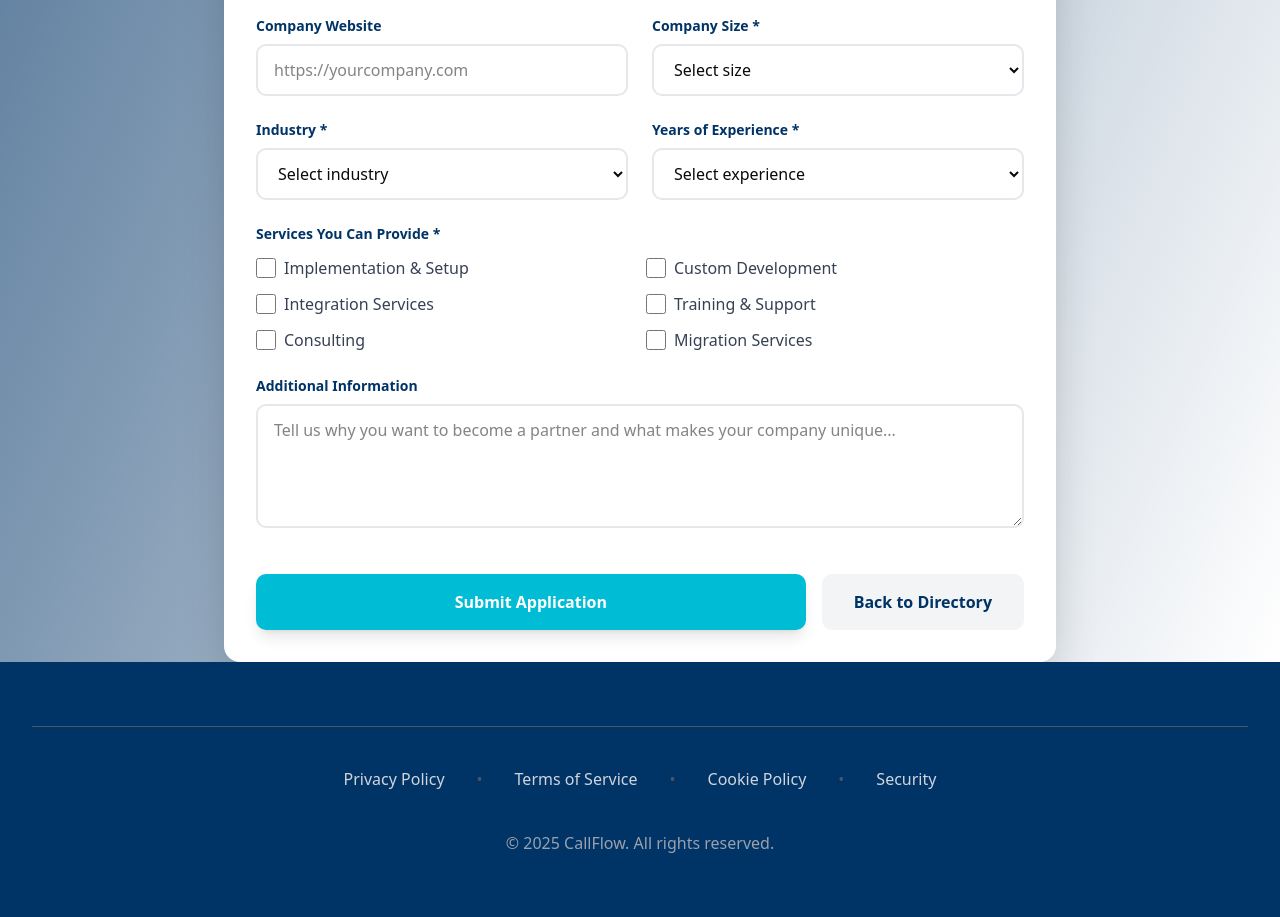
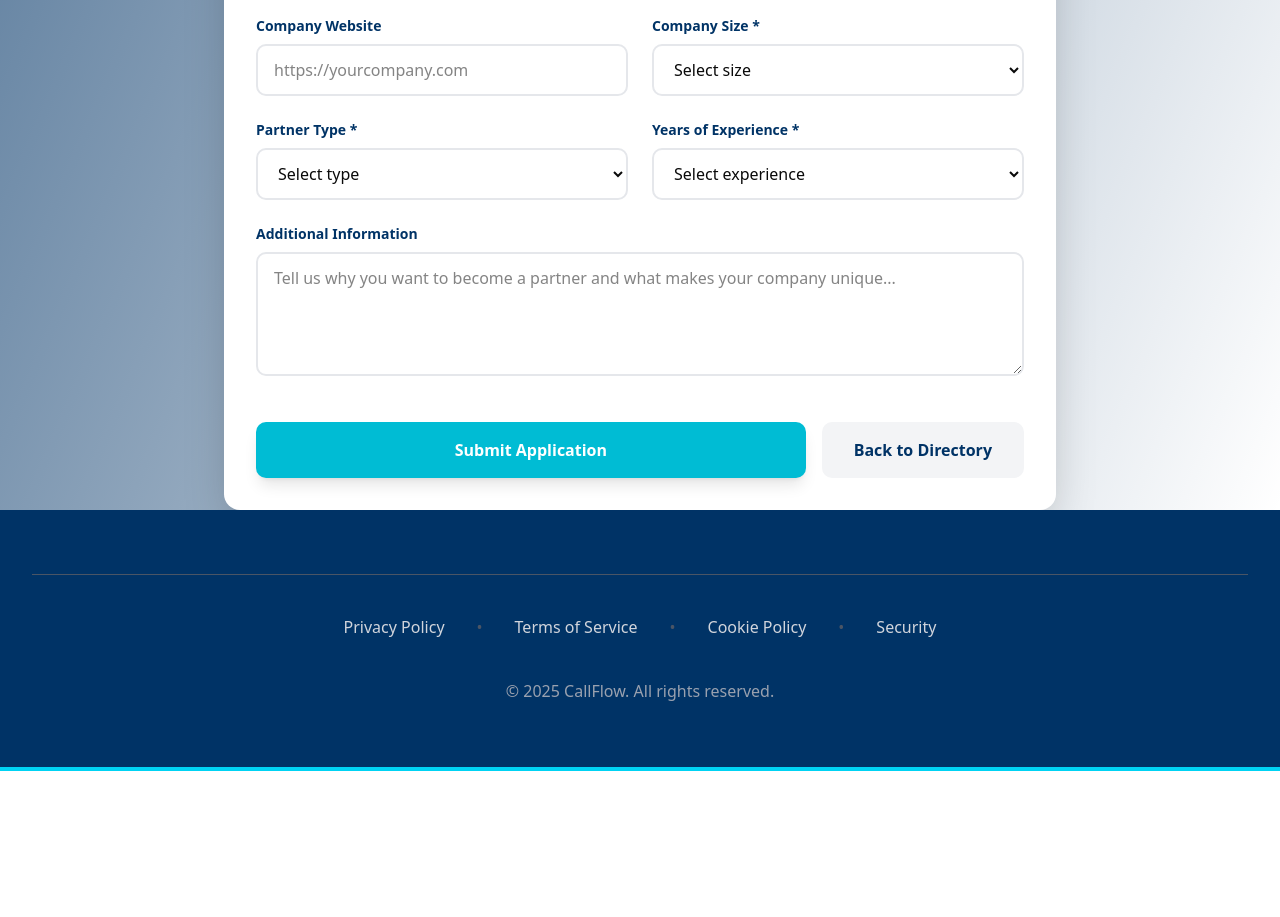
Before and after one commit to MrunmayeeCom/Callifo, a React (Vite) app in the folder Callifo-main/: page /become-partner in a window 1280 px wide. Shown: the part 2480-3397 px from the top of the page. After the commit the page ends 3251 px from the top, so only its background shows below. Built offline with nearby package versions, Linux system fonts and the light colour scheme.

Commit message:
patner program form

```diff
--- a/Callifo-main/src/components/BecomePartner.tsx
+++ b/Callifo-main/src/components/BecomePartner.tsx
@@ -2,6 +2,7 @@ import { motion } from "motion/react";
 import { Award, Users, TrendingUp, Globe, CheckCircle, Target } from "lucide-react";
 import { useState } from "react";
 import { submitPartnerApplication } from "../api/partnerProgram";
+
 interface BecomePartnerProps {
   onBackToDirectory: () => void;
 }
@@ -16,22 +17,31 @@ export function BecomePartner({ onBackToDirectory }: BecomePartnerProps) {
     city: "",
     website: "",
     companySize: "",
-    industry: "",
+    partnerType: "",
     experience: "",
-    services: [] as string[],
     message: ""
   });
 
   const [isSubmitting, setIsSubmitting] = useState(false);
 
   // Mapping functions to match API requirements
+  const mapPartnerType = (type: string) => {
+    if (type === "distributor") {
+      return "distributor";
+    }
+    // All other types (reseller, implementation, technology, referral) are channel partners
+    return "channel_partner";
+  };
+
   const mapExperience = (exp: string) => {
     switch (exp) {
-      case "0-2":
+      case "0-1":
         return "0-1";
+      case "1-3":
+        return "1-3";
       case "3-5":
         return "3-5";
-      case "6-10":
+      case "5-10":
         return "5-10";
       case "10+":
         return "10+";
@@ -40,16 +50,16 @@ export function BecomePartner({ onBackToDirectory }: BecomePartnerProps) {
     }
   };
 
-  const mapIndustryToBusinessType = (industry: string) => {
-    switch (industry) {
-      case "IT Services":
+  const mapBusinessType = (partnerType: string) => {
+    switch (partnerType) {
+      case "technology":
         return "Technology";
-      case "Consulting":
+      case "reseller":
+        return "Reseller";
+      case "implementation":
         return "Consulting";
-      case "Software Development":
-        return "Technology";
-      case "Telecommunications":
-        return "Technology";
+      case "referral":
+        return "Other";
       default:
         return "Other";
     }
@@ -62,7 +72,7 @@ export function BecomePartner({ onBackToDirectory }: BecomePartnerProps) {
     // Validate required fields
     if (!formData.companyName || !formData.contactName || !formData.email ||
         !formData.phone || !formData.country || !formData.city ||
-        !formData.companySize || !formData.industry || !formData.experience) {
+        !formData.companySize || !formData.partnerType || !formData.experience) {
       alert("Please fill in all required fields");
       setIsSubmitting(false);
       return;
@@ -84,15 +94,15 @@ export function BecomePartner({ onBackToDirectory }: BecomePartnerProps) {
         },
 
         businessDetails: {
-          businessType: mapIndustryToBusinessType(formData.industry),
+          businessType: mapBusinessType(formData.partnerType),
           yearsInBusiness: mapExperience(formData.experience),
           numberOfEmployees: formData.companySize,
           existingClients: 0,
         },
 
         partnershipDetails: {
-          joinAs: "channel_partner", // Default to channel_partner for CallFlow
-          motivation: formData.message || `Services offered: ${formData.services.join(", ")}`,
+          joinAs: mapPartnerType(formData.partnerType),
+          motivation: formData.message || "No additional information provided",
         },
 
         source: "callifo",
@@ -114,9 +124,8 @@ export function BecomePartner({ onBackToDirectory }: BecomePartnerProps) {
         city: "",
         website: "",
         companySize: "",
-        industry: "",
+        partnerType: "",
         experience: "",
-        services: [],
         message: ""
       });
 
@@ -141,15 +150,6 @@ export function BecomePartner({ onBackToDirectory }: BecomePartnerProps) {
     });
   };
 
-  const handleServiceToggle = (service: string) => {
-    setFormData({
-      ...formData,
-      services: formData.services.includes(service)
-        ? formData.services.filter(s => s !== service)
-        : [...formData.services, service]
-    });
-  };
-
   const benefits = [
     {
       icon: <Award className="w-8 h-8" />,
@@ -171,15 +171,6 @@ export function BecomePartner({ onBackToDirectory }: BecomePartnerProps) {
       title: "Global Network",
       description: "Connect with partners worldwide and share best practices"
     }
-  ];
-
-  const serviceOptions = [
-    "Implementation & Setup",
-    "Custom Development",
-    "Integration Services",
-    "Training & Support",
-    "Consulting",
-    "Migration Services"
   ];
 
   return (
@@ -481,20 +472,20 @@ export function BecomePartner({ onBackToDirectory }: BecomePartnerProps) {
               </div>
 
               <div>
-                <label className="block text-sm font-semibold text-[#003366] mb-2">Industry *</label>
+                <label className="block text-sm font-semibold text-[#003366] mb-2">Partner Type *</label>
                 <select
-                  name="industry"
-                  value={formData.industry}
+                  name="partnerType"
+                  value={formData.partnerType}
                   onChange={handleChange}
                   required
                   className="w-full px-4 py-3 border-2 border-gray-200 rounded-lg focus:border-[#00bcd4] focus:outline-none transition-colors"
                 >
-                  <option value="">Select industry</option>
-                  <option value="IT Services">IT Services</option>
-                  <option value="Consulting">Consulting</option>
-                  <option value="Software Development">Software Development</option>
-                  <option value="Telecommunications">Telecommunications</option>
-                  <option value="Other">Other</option>
+                  <option value="">Select type</option>
+                  <option value="reseller">Reseller Partner</option>
+                  <option value="distributor">Distributor</option>
+                  <option value="implementation">Implementation Partner</option>
+                  <option value="technology">Technology Partner</option>
+                  <option value="referral">Referral Partner</option>
                 </select>
               </div>
 
@@ -508,28 +499,12 @@ export function BecomePartner({ onBackToDirectory }: BecomePartnerProps) {
                   className="w-full px-4 py-3 border-2 border-gray-200 rounded-lg focus:border-[#00bcd4] focus:outline-none transition-colors"
                 >
                   <option value="">Select experience</option>
-                  <option value="0-2">0-2 years</option>
+                  <option value="0-1">0-1 years</option>
+                  <option value="1-3">1-3 years</option>
                   <option value="3-5">3-5 years</option>
-                  <option value="6-10">6-10 years</option>
+                  <option value="5-10">5-10 years</option>
                   <option value="10+">10+ years</option>
                 </select>
-              </div>
-            </div>
-
-            <div>
-              <label className="block text-sm font-semibold text-[#003366] mb-3">Services You Can Provide *</label>
-              <div className="grid md:grid-cols-2 gap-3">
-                {serviceOptions.map((service) => (
-                  <label key={service} className="flex items-center gap-2 cursor-pointer">
-                    <input
-                      type="checkbox"
-                      checked={formData.services.includes(service)}
-                      onChange={() => handleServiceToggle(service)}
-                      className="w-5 h-5 text-[#00bcd4] border-2 border-gray-300 rounded focus:ring-[#00bcd4]"
-                    />
-                    <span className="text-gray-700">{service}</span>
-                  </label>
-                ))}
               </div>
             </div>
 
--- a/Callifo-main/src/components/Checkout.tsx
+++ b/Callifo-main/src/components/Checkout.tsx
@@ -44,6 +44,7 @@ export function Checkout({ isOpen, onClose, selectedPlan }: CheckoutProps) {
     "monthly" | "quarterly" | "half-yearly" | "yearly"
   >(cycleFromUrl || "monthly");
   const [useFreeTrial, setUseFreeTrial] = useState(false);
+  const [showSuccessModal, setShowSuccessModal] = useState(false);
 
   // Form data state
   const [formData, setFormData] = useState({
@@ -231,7 +232,6 @@ export function Checkout({ isOpen, onClose, selectedPlan }: CheckoutProps) {
   const pricePerUser = currentPlan.pricePerUser ?? 0;
   const userCount = currentPlan.includedUsers;
   const isFreePlan = pricePerUser === 0;
-
   // Calculate monthly base cost (price per user × number of users)
   const monthlyBaseCost = pricePerUser * userCount;
 
@@ -335,10 +335,18 @@ export function Checkout({ isOpen, onClose, selectedPlan }: CheckoutProps) {
       const purchaseRes = await purchaseLicense(purchasePayload);
 
       /* ---- FREE / TRIAL FLOW ---- */
-      if (useFreeTrial || isFreePlan) {
-        navigate("/payment-success?free=true");
-        return;
-      }
+      /* ---- FREE / TRIAL FLOW ---- */
+        if (useFreeTrial || isFreePlan) {
+          // Show success alert
+          alert(
+            isFreePlan
+              ? "🎉 Success! Your  7-day FREE trial has been activated."
+              : "🎉 Success! Your 7-day FREE trial has been activated."
+          );
+
+          navigate("/payment-success?free=true");
+          return;
+        }
 
       /* ---- STEP 2: CREATE ORDER ---- */
       const order = await createOrder({
@@ -829,6 +837,27 @@ export function Checkout({ isOpen, onClose, selectedPlan }: CheckoutProps) {
           </div>
         </div>
       </div>
+       {/* Success Modal */}
+                    {showSuccessModal && (
+                      <div className="fixed inset-0 z-[100] flex items-center justify-center bg-black/50">
+                        <div className="bg-white rounded-2xl p-8 max-w-md mx-4 text-center animate-in fade-in zoom-in">
+                          <div className="w-16 h-16 bg-green-100 rounded-full flex items-center justify-center mx-auto mb-4">
+                            <Check className="w-8 h-8 text-green-600" />
+                          </div>
+                          <h3 className="text-2xl font-bold text-gray-900 mb-2">
+                            {isFreePlan ? "Free Plan Activated!" : "7-Day Trial Started!"}
+                          </h3>
+                          <p className="text-gray-600 mb-6">
+                            {isFreePlan
+                              ? "You now have full access to all Starter features."
+                              : "Enjoy full access to all features. We'll remind you before your trial ends."}
+                          </p>
+                          <div className="text-sm text-gray-500">
+                            Redirecting to dashboard...
+                          </div>
+                        </div>
+                      </div>
+                    )}
     </div>
   );
 }
```
